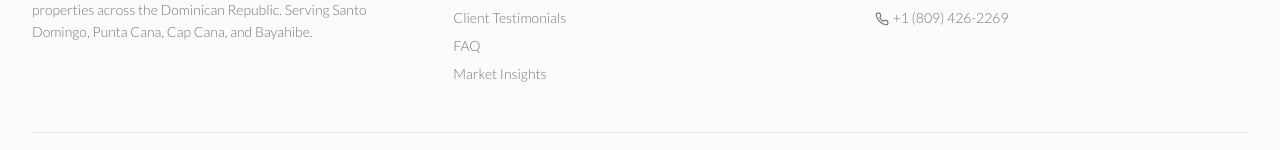
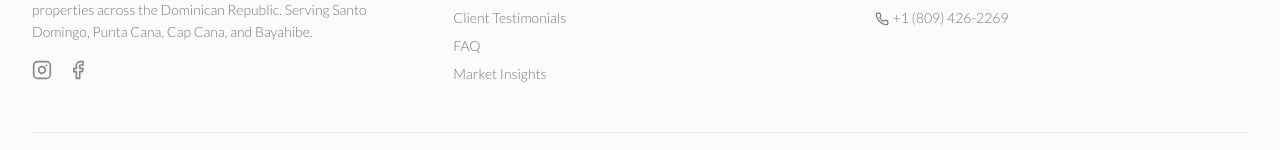
Before and after one commit to harritto-netizen/harold-remax-site, a React (Vite) app: page / in a window 1280 px wide. Shown: the part 7868-8018 px from the top of the page. Built offline with nearby package versions, Linux system fonts and the light colour scheme; no server answers.

Commit message:
Add social links to footer & update structured data

```diff
--- a/src/App.tsx
+++ b/src/App.tsx
@@ -1,4 +1,4 @@
-import { Home, Building2, Key, Search, Star, Calendar, TrendingUp, Play, MessageCircle, X, Bell, Menu, Phone } from 'lucide-react';
+import { Home, Building2, Key, Search, Star, Calendar, TrendingUp, Play, MessageCircle, X, Bell, Menu, Phone, Instagram, Facebook } from 'lucide-react';
 import { useState, useEffect } from 'react';
 import SchemaMarkup from './components/SchemaMarkup';
 import PropertyAlertForm from './components/PropertyAlertForm';
@@ -697,6 +697,26 @@ function App() {
               <p className="font-lato text-sm text-charcoal/70 leading-relaxed">
                 Certified RE/MAX real estate agency specializing in luxury properties across the Dominican Republic. Serving Santo Domingo, Punta Cana, Cap Cana, and Bayahibe.
               </p>
+              <div className="flex items-center gap-4 mt-4">
+                <a
+                  href="https://instagram.com/haroldremax"
+                  target="_blank"
+                  rel="noopener noreferrer"
+                  aria-label="Follow Harold on Instagram"
+                  className="text-charcoal/60 hover:text-charcoal transition-colors"
+                >
+                  <Instagram className="w-5 h-5" />
+                </a>
+                <a
+                  href="https://facebook.com/harold.plasencia.3"
+                  target="_blank"
+                  rel="noopener noreferrer"
+                  aria-label="Follow Harold on Facebook"
+                  className="text-charcoal/60 hover:text-charcoal transition-colors"
+                >
+                  <Facebook className="w-5 h-5" />
+                </a>
+              </div>
             </div>
             <div>
               <h4 className="font-montserrat text-xs uppercase tracking-widest text-charcoal mb-4">Quick Links</h4>
--- a/src/components/SchemaMarkup.tsx
+++ b/src/components/SchemaMarkup.tsx
@@ -29,8 +29,8 @@ export default function SchemaMarkup() {
       "areaServed": ["DO", "Santo Domingo", "Punta Cana", "Cap Cana"]
     },
     "sameAs": [
-      "https://www.facebook.com/remaxnextdoor",
-      "https://www.instagram.com/remaxnextdoor"
+      "https://www.facebook.com/harold.plasencia.3",
+      "https://www.instagram.com/haroldremax"
     ],
     "priceRange": "$$$$",
     "aggregateRating": {
```
